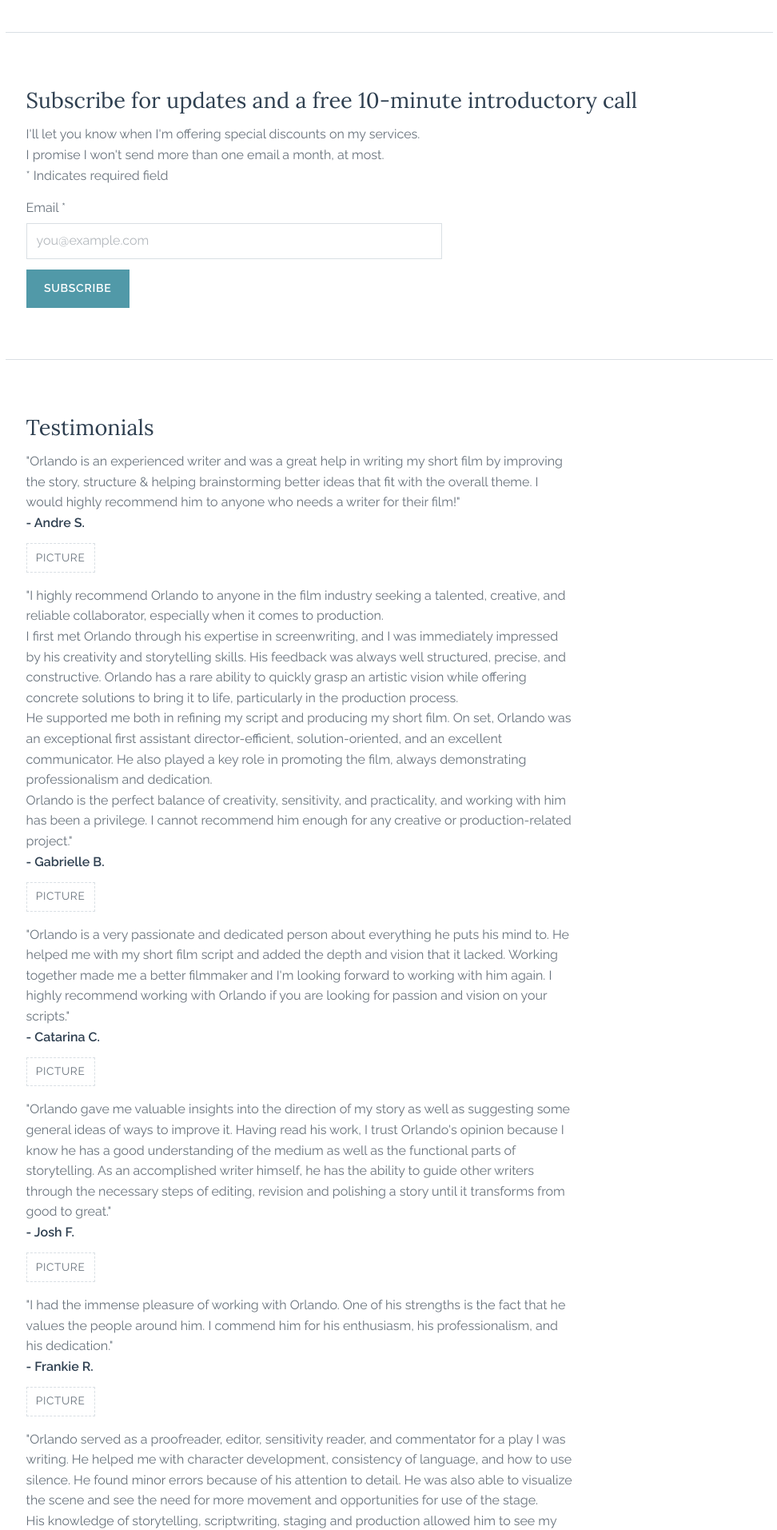
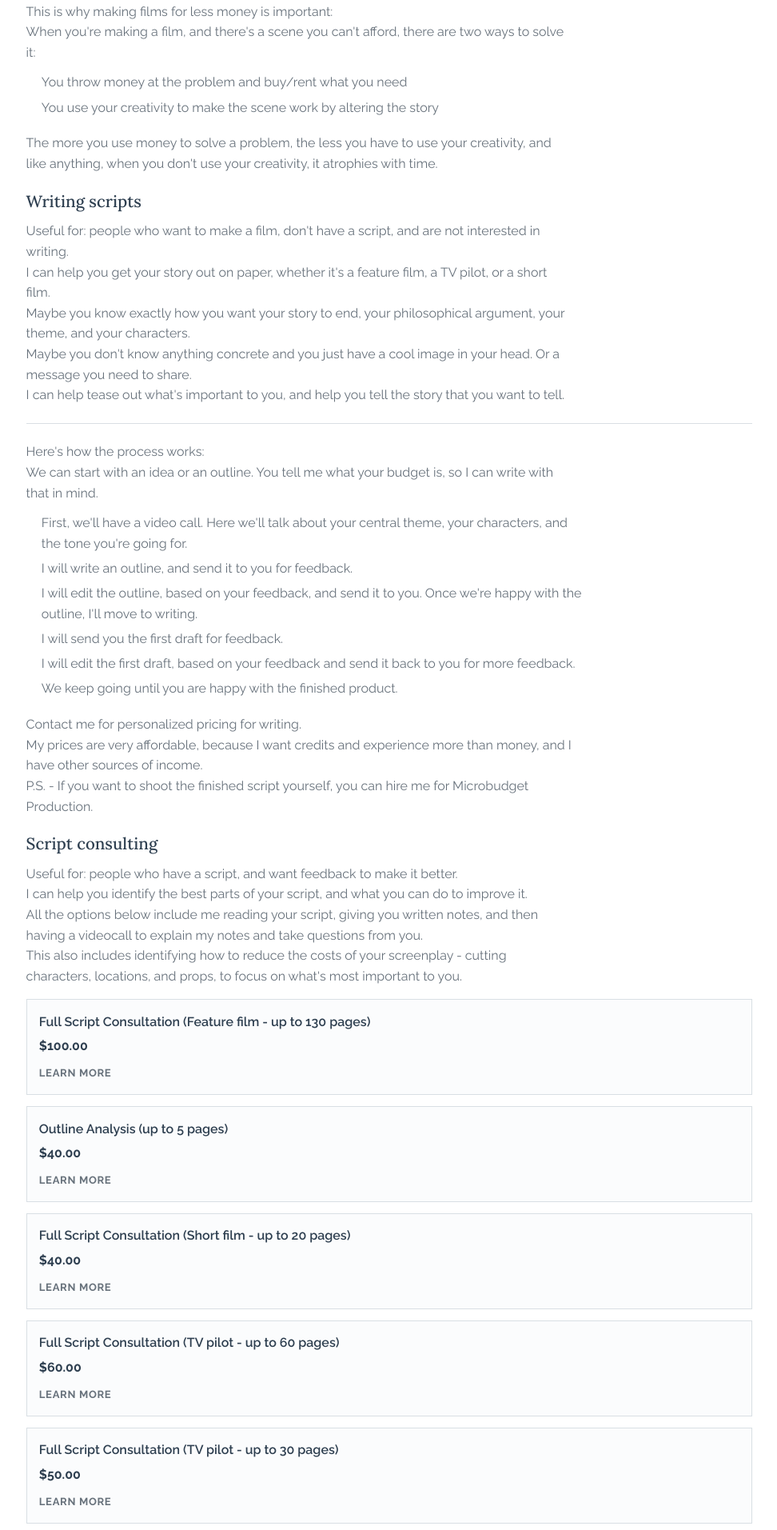
Before and after one commit to orlandott/microbudgetfilmmaking, a Next.js app in the folder nextjs-site/: page / in a window 1280 px wide. Shown: the part 1888-3801 px from the top of the page at 80% size, without its empty margins (153-1125 px from the left). Built offline with nearby package versions, Linux system fonts and the light colour scheme.

Commit message:
update services page copy and pricing cards
Add detailed services content for script writing and script consulting, including process steps and pricing items with placeholder learn-more links.

Made-with: Cursor

```diff
--- a/nextjs-site/src/app/globals.css
+++ b/nextjs-site/src/app/globals.css
@@ -210,6 +210,12 @@ body {
   font-weight: 600;
 }
 
+.styled-hr {
+  border: 0;
+  border-top: 1px solid var(--line);
+  margin: 1.4rem 0;
+}
+
 .image-placeholder {
   display: inline-block;
   border: 1px dashed var(--line);
@@ -251,6 +257,35 @@ body {
 .subscribe-form button {
   border: 0;
   cursor: pointer;
+}
+
+.service-list {
+  margin-top: 1rem;
+  display: grid;
+  gap: 0.9rem;
+}
+
+.service-item {
+  border: 1px solid var(--line);
+  background: #fbfcfd;
+  padding: 0.95rem;
+}
+
+.service-item h4 {
+  margin-top: 0;
+}
+
+.service-price {
+  color: var(--emphasized);
+  font-weight: 700;
+  margin-bottom: 0.5rem;
+}
+
+.service-link {
+  display: inline-block;
+  font-size: 0.82rem;
+  letter-spacing: 0.05em;
+  font-weight: 700;
 }
 
 #footer {
--- a/nextjs-site/src/app/page.tsx
+++ b/nextjs-site/src/app/page.tsx
@@ -113,14 +113,142 @@ export default function Home() {
               <section className="container alt">
                 <h2>Services</h2>
                 <p className="image-placeholder">Picture</p>
+                <p>These are the services I offer.</p>
                 <p>
-                  I offer a variety of services to help with different stages of your microbudget
-                  film.
+                  All of my services include an analysis of the possible budget for the film, and
+                  suggestions for filming for less money.
+                </p>
+                <p>This is why making films for less money is important:</p>
+                <p>
+                  When you&apos;re making a film, and there&apos;s a scene you can&apos;t afford,
+                  there are two ways to solve it:
+                </p>
+                <ol>
+                  <li>You throw money at the problem and buy/rent what you need</li>
+                  <li>
+                    You use your creativity to make the scene work by altering the story
+                  </li>
+                </ol>
+                <p>
+                  The more you use money to solve a problem, the less you have to use your
+                  creativity, and like anything, when you don&apos;t use your creativity, it
+                  atrophies with time.
+                </p>
+
+                <h3>Writing scripts</h3>
+                <p>
+                  Useful for: people who want to make a film, don&apos;t have a script, and are
+                  not interested in writing.
                 </p>
                 <p>
-                  For specific requests that don&apos;t fit into the services I offer, please
-                  contact me.
+                  I can help you get your story out on paper, whether it&apos;s a feature film, a
+                  TV pilot, or a short film.
                 </p>
+                <p>
+                  Maybe you know exactly how you want your story to end, your philosophical
+                  argument, your theme, and your characters.
+                </p>
+                <p>
+                  Maybe you don&apos;t know anything concrete and you just have a cool image in your
+                  head. Or a message you need to share.
+                </p>
+                <p>
+                  I can help tease out what&apos;s important to you, and help you tell the story
+                  that you want to tell.
+                </p>
+
+                <hr className="styled-hr" />
+                <p>Here&apos;s how the process works:</p>
+                <p>
+                  We can start with an idea or an outline. You tell me what your budget is, so I
+                  can write with that in mind.
+                </p>
+                <ol>
+                  <li>
+                    First, we&apos;ll have a video call. Here we&apos;ll talk about your central
+                    theme, your characters, and the tone you&apos;re going for.
+                  </li>
+                  <li>I will write an outline, and send it to you for feedback.</li>
+                  <li>
+                    I will edit the outline, based on your feedback, and send it to you. Once
+                    we&apos;re happy with the outline, I&apos;ll move to writing.
+                  </li>
+                  <li>I will send you the first draft for feedback.</li>
+                  <li>
+                    I will edit the first draft, based on your feedback and send it back to you
+                    for more feedback.
+                  </li>
+                  <li>We keep going until you are happy with the finished product.</li>
+                </ol>
+                <p>Contact me for personalized pricing for writing.</p>
+                <p>
+                  My prices are very affordable, because I want credits and experience more than
+                  money, and I have other sources of income.
+                </p>
+                <p>
+                  P.S. - If you want to shoot the finished script yourself, you can hire me for
+                  Microbudget Production.
+                </p>
+
+                <h3>Script consulting</h3>
+                <p>
+                  Useful for: people who have a script, and want feedback to make it better.
+                </p>
+                <p>
+                  I can help you identify the best parts of your script, and what you can do to
+                  improve it.
+                </p>
+                <p>
+                  All the options below include me reading your script, giving you written notes,
+                  and then having a videocall to explain my notes and take questions from you.
+                </p>
+                <p>
+                  This also includes identifying how to reduce the costs of your screenplay -
+                  cutting characters, locations, and props, to focus on what&apos;s most important
+                  to you.
+                </p>
+
+                <div className="service-list">
+                  <article className="service-item">
+                    <h4>Full Script Consultation (Feature film - up to 130 pages)</h4>
+                    <p className="service-price">$100.00</p>
+                    <a href="#" className="service-link">
+                      LEARN MORE
+                    </a>
+                  </article>
+
+                  <article className="service-item">
+                    <h4>Outline Analysis (up to 5 pages)</h4>
+                    <p className="service-price">$40.00</p>
+                    <a href="#" className="service-link">
+                      LEARN MORE
+                    </a>
+                  </article>
+
+                  <article className="service-item">
+                    <h4>Full Script Consultation (Short film - up to 20 pages)</h4>
+                    <p className="service-price">$40.00</p>
+                    <a href="#" className="service-link">
+                      LEARN MORE
+                    </a>
+                  </article>
+
+                  <article className="service-item">
+                    <h4>Full Script Consultation (TV pilot - up to 60 pages)</h4>
+                    <p className="service-price">$60.00</p>
+                    <a href="#" className="service-link">
+                      LEARN MORE
+                    </a>
+                  </article>
+
+                  <article className="service-item">
+                    <h4>Full Script Consultation (TV pilot - up to 30 pages)</h4>
+                    <p className="service-price">$50.00</p>
+                    <a href="#" className="service-link">
+                      LEARN MORE
+                    </a>
+                  </article>
+                </div>
               </section>
 
               <section className="container alt">
```
